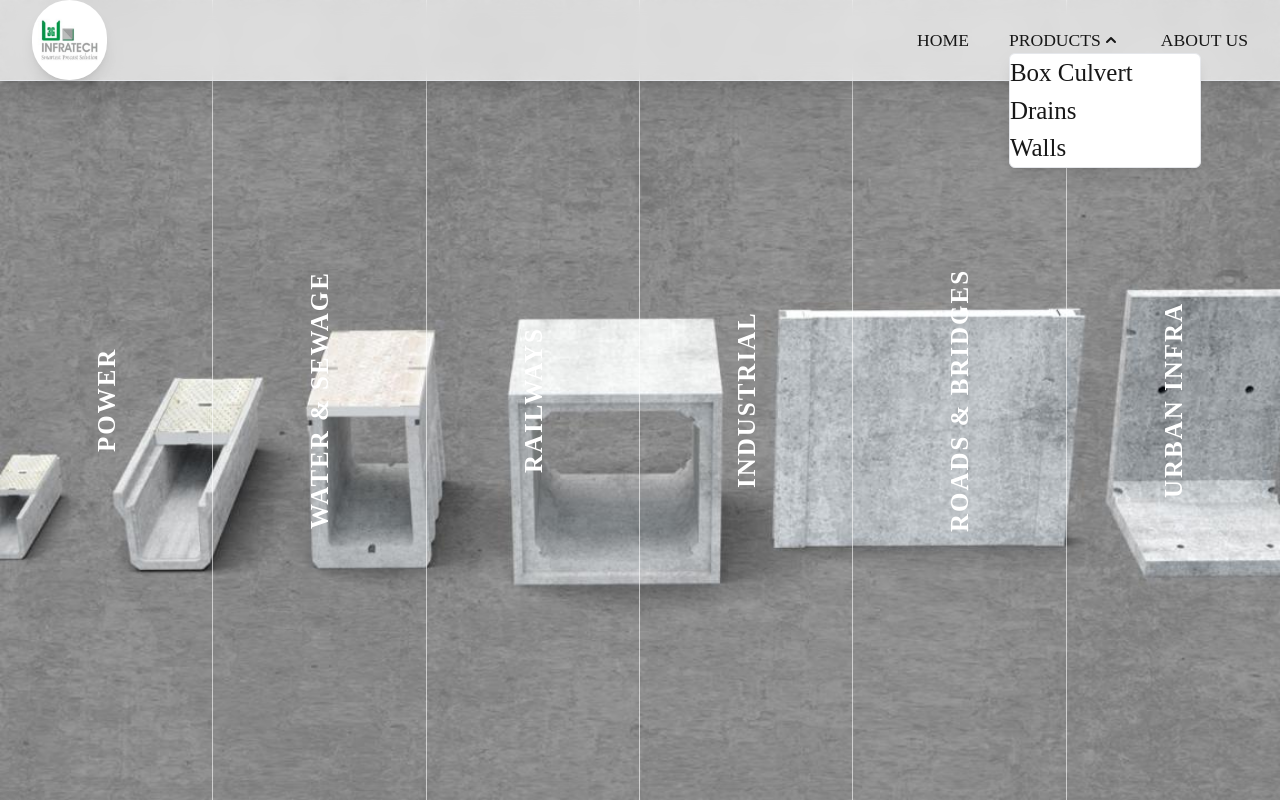
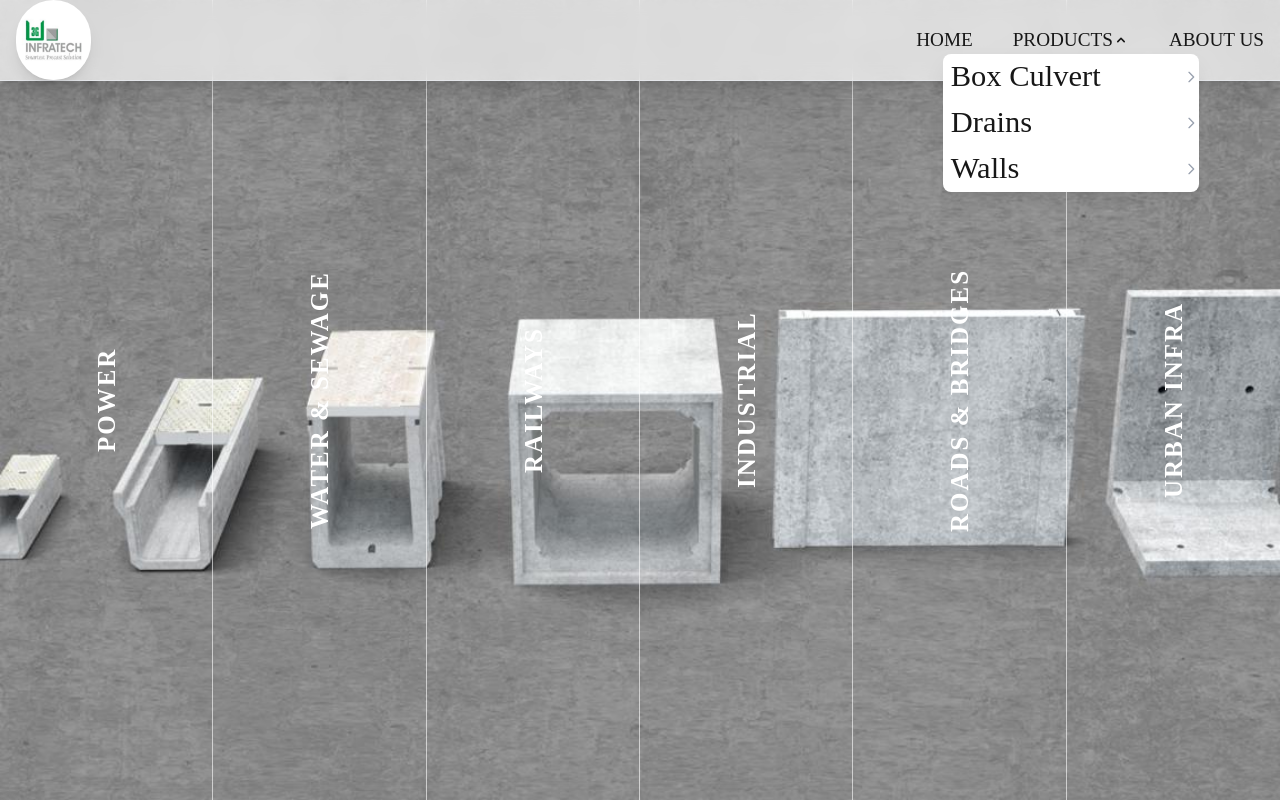
Before and after one commit to ab-star/PrecaseInfra, a Next.js app: page / in a window 1280 px wide. Both pictures are taken after a click on the button "PRODUCTS". Shown: the top 800 px of the page. Built offline with nearby package versions, Linux system fonts and the light colour scheme; grey boxes are pictures that could not be loaded.

Commit message:
header updt

```diff
--- a/app/components/Footer.tsx
+++ b/app/components/Footer.tsx
@@ -28,7 +28,7 @@ const Footer = () => (
 		className="relative z-[90] w-full overflow-hidden text-white flex flex-col md:flex-row gap-16 md:gap-0 justify-between items-start shadow-2xl border-t-0"
 		style={{
 			background:
-				"url('/footerBackground.jpg') center/cover no-repeat, linear-gradient(135deg, #1e293b 60%, #181e29 100%)",
+				"url('/product/Drain/background/uShapedDrainBg.jpg') center/cover no-repeat, linear-gradient(135deg, #1e293b 60%, #181e29 100%)",
 			padding: "96px 64px 96px 64px",
 			minHeight: "520px",
 			fontSize: "1.25rem", // 20px
@@ -76,7 +76,7 @@ const Footer = () => (
 				style={{ fontFamily: "inherit" }}
 			>
 				<div
-					className="w-full max-w-3xl mx-auto p-16 rounded-[2.5rem] shadow-2xl border-2 border-white/20 bg-[url('/footerBackground.jpg')] bg-cover bg-center bg-no-repeat flex flex-col items-center"
+					className="w-full max-w-3xl mx-auto p-16 rounded-[2.5rem] shadow-2xl border-2 border-white/20 bg-[url('/product/Drain/background/uShapedDrainBg.jpg')] bg-cover bg-center bg-no-repeat flex flex-col items-center"
 					style={{
 						backgroundColor: "rgba(20,24,36,0.98)",
 						boxShadow: "0 16px 64px 0 #000c",
@@ -147,7 +147,7 @@ const Footer = () => (
 					Branch Offices
 				</h4>
 			</div>
-			{branches.map((branch, idx) => (
+			{branches.map((branch) => (
 				<div key={branch.city} className="flex items-start gap-4 group">
 					<span className="mt-1 text-2xl text-amber-400 group-hover:scale-110 group-hover:text-blue-400 transition-all animate-float">
 						<FaMapMarkerAlt />
--- a/app/components/MainHeader.tsx
+++ b/app/components/MainHeader.tsx
@@ -1,13 +1,28 @@
 "use client"
-import React, { useState } from "react";
+import React, { useState, useRef, useEffect } from "react";
 import Link from "next/link";
 import Image from "next/image";
 
 const MainHeader = () => {
   const [isProductsOpen, setIsProductsOpen] = useState(false);
+  const dropdownRef = useRef<HTMLDivElement>(null);
+
+  // Close dropdown when clicking outside
+  useEffect(() => {
+    const handleClickOutside = (event: MouseEvent) => {
+      if (dropdownRef.current && !dropdownRef.current.contains(event.target as Node)) {
+        setIsProductsOpen(false);
+      }
+    };
+
+    document.addEventListener("mousedown", handleClickOutside);
+    return () => {
+      document.removeEventListener("mousedown", handleClickOutside);
+    };
+  }, []);
 
   return (
-    <header style={{ padding: "0px 2rem" }} className="fixed top-0 left-0 right-0 z-[100] bg-white/90 backdrop-blur supports-[backdrop-filter]:bg-white/70 py-8 px-8 md:px-24 lg:px-40 flex flex-col md:flex-row justify-between items-center gap-6 md:gap-0 w-full shadow-xl border-b border-gray-200">
+    <header style={{padding: "0px 1rem"}} className="fixed top-0 left-0 right-0 z-[100] bg-white/90 backdrop-blur supports-[backdrop-filter]:bg-white/70 py-6 px-8 md:px-24 lg:px-40 flex flex-col md:flex-row justify-between items-center gap-6 md:gap-0 w-full shadow-xl border-b border-gray-200">
       <div className="flex flex-col items-center md:items-start mb-4 md:mb-0">
         <div className="flex items-center gap-3 mb-2">
           <Image
@@ -20,24 +35,28 @@ const MainHeader = () => {
           />
         </div>
       </div>
+
       <nav className="hidden md:flex gap-x-10 pt-4 w-full justify-end relative">
         <Link
           href="/"
-          style={{fontSize: "1.1rem"}}
+          style={{fontSize: "1.2rem"}}
+          className="text-gray-800 hover:text-amber-600 transition-colors duration-300 text-base"
         >
           HOME
         </Link>
 
-        {/* Products Dropdown */}
-        <div className="relative">
+        {/* Enhanced Products Dropdown */}
+        <div className="relative" ref={dropdownRef}>
           <button
             onClick={() => setIsProductsOpen(!isProductsOpen)}
-            className="flex items-center"
-            style={{fontSize: "1.1rem"}}
+            className="flex items-center text-gray-800 hover:text-amber-600 transition-colors duration-300 text-base"
+            aria-expanded={isProductsOpen}
+            aria-haspopup="true"
+            style={{fontSize: "1.2rem"}}
           >
             PRODUCTS
             <svg
-              className={`ml-1 h-5 w-5 transition-transform ${isProductsOpen ? 'transform rotate-180' : ''}`}
+              className={`ml-2 h-4 w-4 transition-transform duration-200 ${isProductsOpen ? 'transform rotate-180' : ''}`}
               xmlns="http://www.w3.org/2000/svg"
               viewBox="0 0 20 20"
               fill="currentColor"
@@ -46,41 +65,66 @@ const MainHeader = () => {
             </svg>
           </button>
 
-          {isProductsOpen && (
-            <div className="absolute left-0 mt-2 w-48 bg-white rounded-md shadow-lg py-1 z-[110] border border-gray-200">
+          {/* Animated Dropdown */}
+          <div
+            className={`absolute left-1/2 -translate-x-1/2 mt-4 w-64 bg-white rounded-lg shadow-xl overflow-hidden transition-all duration-300 ease-out ${
+              isProductsOpen
+                ? "opacity-100 translate-y-0 pointer-events-auto"
+                : "opacity-0 -translate-y-2 pointer-events-none"
+            }`}
+            style={{
+              boxShadow: "0 10px 25px -5px rgba(0, 0, 0, 0.1), 0 10px 10px -5px rgba(0, 0, 0, 0.04)"
+            }}
+          >
+            <div className="py-2">
               <Link
                 href="/products/box-culvert"
-                className="block px-4 py-2 text-gray-800 hover:bg-amber-50 hover:text-amber-600 transition-colors"
+                className="flex items-center px-6 py-3 text-gray-700 hover:bg-amber-50 hover:text-amber-600 transition-colors duration-200 group"
                 onClick={() => setIsProductsOpen(false)}
               >
-                Box Culvert
+                <span className="mr-3 w-2 h-2 bg-amber-500 rounded-full opacity-0 group-hover:opacity-100 transition-opacity duration-200"></span>
+                <span className="flex-1">Box Culvert</span>
+                <svg className="w-4 h-4 text-gray-400 group-hover:text-amber-600 transition-colors duration-200" fill="none" stroke="currentColor" viewBox="0 0 24 24">
+                  <path strokeLinecap="round" strokeLinejoin="round" strokeWidth="2" d="M9 5l7 7-7 7"></path>
+                </svg>
               </Link>
+
               <Link
                 href="/products/drains"
-                className="block px-4 py-2 text-gray-800 hover:bg-amber-50 hover:text-amber-600 transition-colors"
+                className="flex items-center px-6 py-3 text-gray-700 hover:bg-amber-50 hover:text-amber-600 transition-colors duration-200 group"
                 onClick={() => setIsProductsOpen(false)}
               >
-                Drains
+                <span className="mr-3 w-2 h-2 bg-amber-500 rounded-full opacity-0 group-hover:opacity-100 transition-opacity duration-200"></span>
+                <span className="flex-1">Drains</span>
+                <svg className="w-4 h-4 text-gray-400 group-hover:text-amber-600 transition-colors duration-200" fill="none" stroke="currentColor" viewBox="0 0 24 24">
+                  <path strokeLinecap="round" strokeLinejoin="round" strokeWidth="2" d="M9 5l7 7-7 7"></path>
+                </svg>
               </Link>
+
               <Link
                 href="/products/walls"
-                className="block px-4 py-2 text-gray-800 hover:bg-amber-50 hover:text-amber-600 transition-colors"
+                className="flex items-center px-6 py-3 text-gray-700 hover:bg-amber-50 hover:text-amber-600 transition-colors duration-200 group"
                 onClick={() => setIsProductsOpen(false)}
               >
-                Walls
+                <span className="mr-3 w-2 h-2 bg-amber-500 rounded-full opacity-0 group-hover:opacity-100 transition-opacity duration-200"></span>
+                <span className="flex-1">Walls</span>
+                <svg className="w-4 h-4 text-gray-400 group-hover:text-amber-600 transition-colors duration-200" fill="none" stroke="currentColor" viewBox="0 0 24 24">
+                  <path strokeLinecap="round" strokeLinejoin="round" strokeWidth="2" d="M9 5l7 7-7 7"></path>
+                </svg>
               </Link>
             </div>
-          )}
+          </div>
         </div>
 
         <Link
           href="/aboutus"
-          className=""
-          style={{fontSize: "1.1rem"}}
+          style={{fontSize: "1.2rem"}}
+          className="text-gray-800 hover:text-amber-600 transition-colors duration-300 text-base"
         >
           ABOUT US
         </Link>
       </nav>
+
       <button className="md:hidden text-gray-900">
         <svg xmlns="http://www.w3.org/2000/svg" className="h-6 w-6" fill="none" viewBox="0 0 24 24" stroke="currentColor">
           <path strokeLinecap="round" strokeLinejoin="round" strokeWidth={2} d="M4 6h16M4 12h16M4 18h16" />
--- a/app/components/Products/BoxCulvert/BoxCulvertPageClean.tsx
+++ b/app/components/Products/BoxCulvert/BoxCulvertPageClean.tsx
@@ -82,10 +82,10 @@ const BoxCulvertPageClean = () => {
           priority
         />
         <div className="absolute inset-0 bg-black/20" />
-        <div className="relative z-10 w-full max-w-7xl mx-auto px-4 md:px-8 lg:px-10 flex items-center h-full py-8">
+    <div className="relative z-10 w-full max-w-7xl mx-auto px-4 md:px-8 lg:px-10 flex items-center h-full py-8 text-white [&_p]:text-white [&_h1]:text-white [&_h2]:text-white">
           <div className="flex flex-col md:flex-row items-center justify-center gap-8 md:gap-16 lg:gap-20">
             {/* Left: Text */}
-            <div className="w-full md:w-[42%] text-left text-white">
+      <div className="w-full md:w-[42%] text-left">
               <h2 className="text-4xl md:text-5xl lg:text-6xl font-extrabold text-white uppercase tracking-wide">LOOKS STRONG.</h2>
               <p className="mt-6 text-base md:text-lg text-white leading-relaxed">
                 To build strong and sustainable precast bridges, we designed them to comply with Indian loading conditions for
@@ -114,6 +114,18 @@ const BoxCulvertPageClean = () => {
         </div>
       </section>
 
+      {/* Full-Viewport Image Section */}
+      <section className="relative w-full h-screen overflow-hidden">
+        <Image
+          src="/Home/5p.png"
+          alt="Box Culvert showcase"
+          fill
+          sizes="100vw"
+          className="object-cover"
+          priority
+        />
+      </section>
+
       {/* Feature Details Section (alternating image/text) */}
       <AlternatingFeatures />
 
```
Also changed, not shown: app/components/SustainabilitySectionAnimated.tsx (+52 -51 lines), app/products/drains/page.tsx (+4 -4 lines).
